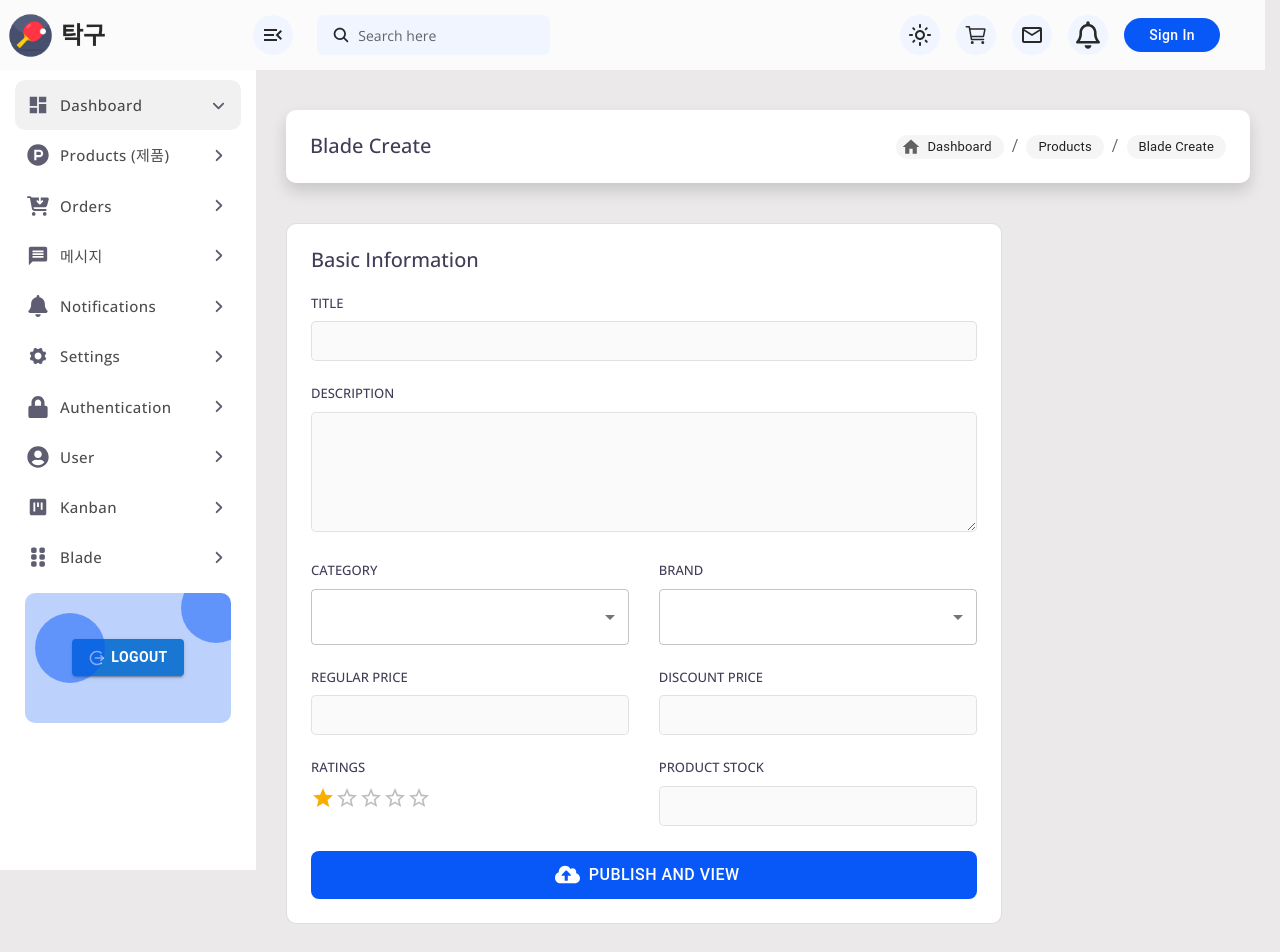
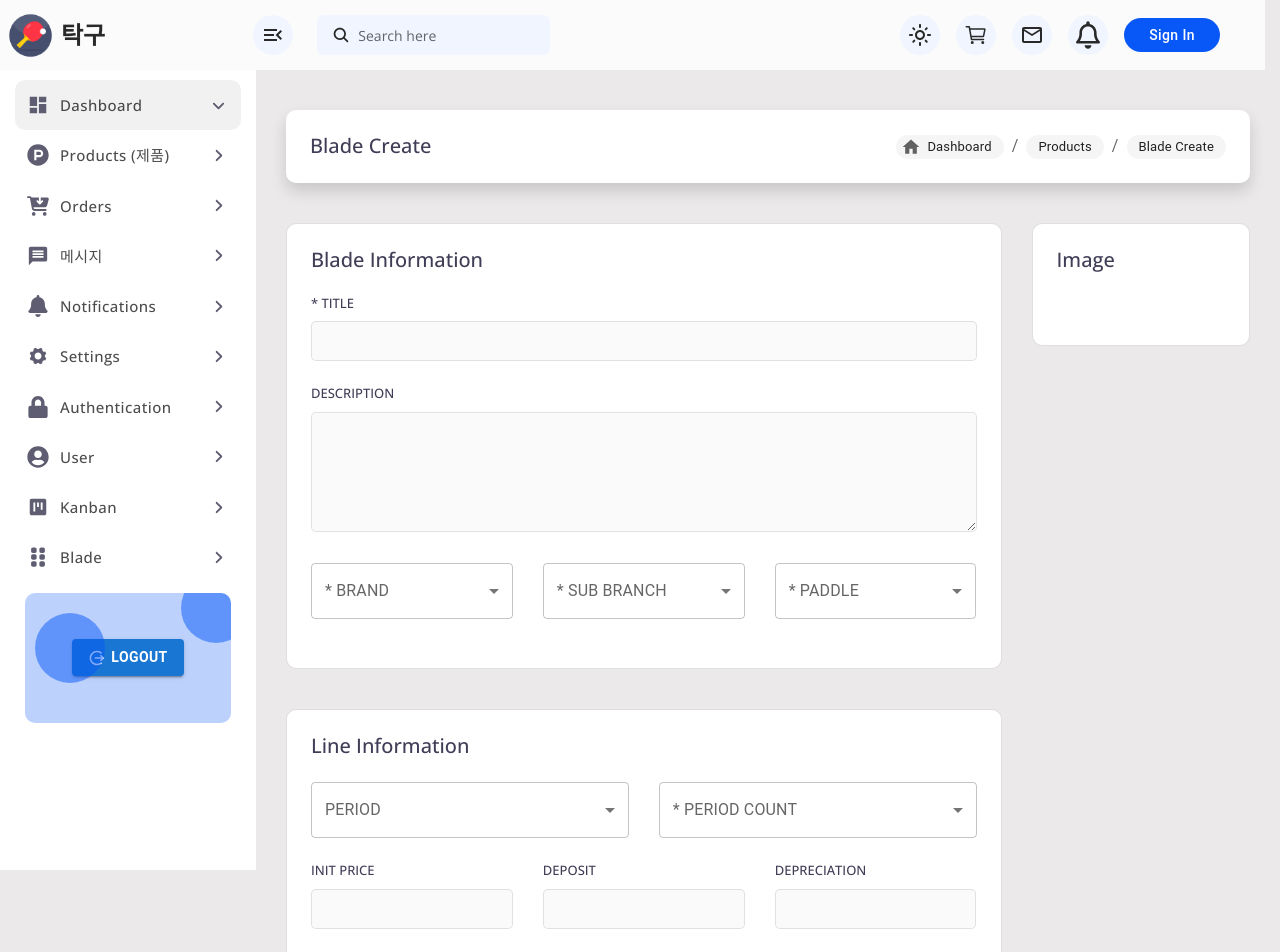
Before and after one commit to KINGDOMNVHAI/bongban-fe, a React (Create React App) app: page /blade-create in a window 1280 px wide. Shown: the top 952 px of the page. Built offline with nearby package versions, Linux system fonts and the light colour scheme.

Commit message:
Design Blade Create

```diff
--- a/src/pages/BladeCreate/index.js
+++ b/src/pages/BladeCreate/index.js
@@ -1,6 +1,6 @@
 import { useState } from "react";
 import { Link } from "react-router-dom";
-import { Box, MenuItem, Select, FormControl, Button, Rating, Breadcrumbs, Chip, emphasize, styled } from "@mui/material/";
+import { emphasize, Box, Breadcrumbs, Button, Chip, FormControl, InputLabel, MenuItem, Select, Rating, styled } from "@mui/material/";
 import { Home, ExpandMore } from "@mui/icons-material";
 
 import { FaCloudUploadAlt } from "react-icons/fa";
@@ -28,11 +28,12 @@ const StyledBreadcrumb = styled(Chip)(({theme}) => {
 
 const BladeCreate = () => {
 
-    const [categoryVal, setCategoryVal] = useState(null);
-    const [ratingsValue, setRatingValue] = useState(1);
+    const [brandVal, setBrandVal] = useState(null);
+    const [subBranchVal, setSubBranchVal] = useState(null);
 
-    const handleChangeCategory = (event) => {
-        setCategoryVal(event.target.value);
+    const handleChangeBrand = (event) => {
+        setBrandVal(event.target.value);
+        // Nếu brand có sub brand, setSubBranchVal
     }
 
     return (
@@ -62,9 +63,9 @@ const BladeCreate = () => {
                     <div className="row">
                         <div className="col-sm-9">
                             <div className="card p-4">
-                                <h5 className="mb-4">Basic Information</h5>
+                                <h5 className="mb-4">Blade Information</h5>
                                 <div className="form-group">
-                                    <h6>TITLE</h6>
+                                    <h6>* TITLE</h6>
                                     <input type="text" />
                                 </div>
                                 <div className="form-group">
@@ -73,43 +74,145 @@ const BladeCreate = () => {
                                 </div>
 
                                 <div className="row">
+                                    <div className="col-md-4">
+                                        <div className="form-group">
+                                            <Box sx={{ minWidth: 120 }}>
+                                                <FormControl fullWidth>
+                                                    <InputLabel id="demo-simple-select-label">* BRAND</InputLabel>
+                                                    <Select
+                                                        labelId="demo-simple-select-label"
+                                                        id="demo-simple-select"
+                                                        value={brandVal}
+                                                        label="BRAND"
+                                                        onChange={handleChangeBrand}
+                                                    >
+                                                        <MenuItem value={'NTK'}>Nittaku</MenuItem>
+                                                        <MenuItem value={'BUT'}>Butterfly</MenuItem>
+                                                        <MenuItem value={'YSK'}>Yasaka</MenuItem>
+                                                    </Select>
+                                                </FormControl>
+                                            </Box>
+                                        </div>
+                                    </div>
+
+                                    <div className="col-md-4">
+                                        <div className="form-group">
+                                            <Box sx={{ minWidth: 120 }}>
+                                                <FormControl fullWidth>
+                                                    <InputLabel id="demo-simple-select-label">* SUB BRANCH</InputLabel>
+                                                    <Select
+                                                        labelId="demo-simple-select-label"
+                                                        id="demo-simple-select"
+                                                        value={subBranchVal}
+                                                        label="SUB BRANCH"
+                                                    >
+                                                        <MenuItem value={'XXX'}>NONE</MenuItem>
+                                                    </Select>
+                                                </FormControl>
+                                            </Box>
+                                        </div>
+                                    </div>
+
+                                    <div className="col-md-4">
+                                        <div className="form-group">
+                                            <Box sx={{ minWidth: 120 }}>
+                                                <FormControl fullWidth>
+                                                    <InputLabel id="demo-simple-select-label">* PADDLE</InputLabel>
+                                                    <Select
+                                                        labelId="demo-simple-select-label"
+                                                        id="demo-simple-select"
+                                                        value={brandVal}
+                                                        label="PADDLE"
+                                                    >
+                                                        <MenuItem value={'FL'}>FL</MenuItem>
+                                                        <MenuItem value={'ST'}>ST</MenuItem>
+                                                    </Select>
+                                                </FormControl>
+                                            </Box>
+                                        </div>
+                                    </div>
+                                </div>
+                            </div>
+                        </div>
+
+                        <div className="col-sm-3">
+                            <div className="card p-4">
+                                <h5 className="mb-4">Image</h5>
+                                <div className="form-group">
+
+                                </div>
+                            </div>
+                        </div>
+                    </div>
+
+                    <div className="row">
+                        <div className="col-sm-9">
+                            <div className="card p-4">
+                                <h5 className="mb-4">Line Information</h5>
+
+                                <div className="row">
                                     <div className="col">
                                         <div className="form-group">
-                                            <h6>CATEGORY</h6>
+                                            <Box sx={{ minWidth: 120 }}>
+                                                <FormControl fullWidth>
+                                                    <InputLabel id="demo-simple-select-label">PERIOD</InputLabel>
                                                     <Select
-                                                value={categoryVal}
-                                                onChange={handleChangeCategory}
-                                                displayEmpty
-                                                inputProps={{ 'aria-label': 'Without label' }}
-                                                className="w-100"
+                                                        labelId="demo-simple-select-label"
+                                                        id="demo-simple-select"
+                                                        value={brandVal}
+                                                        label="PERIOD"
+                                                        onChange={handleChangeBrand}
                                                     >
-                                                <MenuItem value="">
-                                                    <em>None</em>
-                                                </MenuItem>
-                                                <MenuItem value={10}>Ten</MenuItem>
-                                                <MenuItem value={20}>Twenty</MenuItem>
-                                                <MenuItem value={30}>Thirty</MenuItem>
+                                                        <MenuItem value={'2W'}>2 weeks</MenuItem>
+                                                        <MenuItem value={'1M'}>1 month</MenuItem>
+                                                        <MenuItem value={'2M'}>2 months</MenuItem>
                                                     </Select>
+                                                </FormControl>
+                                            </Box>
                                         </div>
                                     </div>
 
                                     <div className="col">
                                         <div className="form-group">
-                                            <h6>BRAND</h6>
+                                            <Box sx={{ minWidth: 120 }}>
+                                                <FormControl fullWidth>
+                                                    <InputLabel id="demo-simple-select-label">* PERIOD COUNT</InputLabel>
                                                     <Select
-                                                value={categoryVal}
-                                                onChange={handleChangeCategory}
-                                                displayEmpty
-                                                inputProps={{ 'aria-label': 'Without label' }}
-                                                className="w-100"
+                                                        labelId="demo-simple-select-label"
+                                                        id="demo-simple-select"
+                                                        value={brandVal}
+                                                        label="* PERIOD COUNT"
+                                                        onChange={handleChangeBrand}
                                                     >
-                                                <MenuItem value="">
-                                                    <em>None</em>
-                                                </MenuItem>
-                                                <MenuItem value={10}>Ten</MenuItem>
-                                                <MenuItem value={20}>Twenty</MenuItem>
-                                                <MenuItem value={30}>Thirty</MenuItem>
+                                                        <MenuItem value={1}>1</MenuItem>
+                                                        <MenuItem value={2}>2</MenuItem>
+                                                        <MenuItem value={3}>3</MenuItem>
                                                     </Select>
+                                                </FormControl>
+                                            </Box>
+                                        </div>
+                                    </div>
+                                </div>
+
+                                <div className="row">
+                                    <div className="col-md-4">
+                                        <div className="form-group">
+                                            <h6>INIT PRICE</h6>
+                                            <input type="number"/>
+                                        </div>
+                                    </div>
+
+                                    <div className="col-md-4">
+                                        <div className="form-group">
+                                            <h6>DEPOSIT</h6>
+                                            <input type="number"/>
+                                        </div>
+                                    </div>
+
+                                    <div className="col-md-4">
+                                        <div className="form-group">
+                                            <h6>DEPRECIATION</h6>
+                                            <input type="number"/>
                                         </div>
                                     </div>
                                 </div>
@@ -117,37 +220,15 @@ const BladeCreate = () => {
                                 <div className="row">
                                     <div className="col">
                                         <div className="form-group">
-                                            <h6>REGULAR PRICE</h6>
-                                            <input type="text"/>
+                                            <h6>FEE</h6>
+                                            <input type="number"/>
                                         </div>
                                     </div>
 
                                     <div className="col">
                                         <div className="form-group">
-                                            <h6>DISCOUNT PRICE</h6>
-                                            <input type="text"/>
-                                        </div>
-                                    </div>
-                                </div>
-
-                                <div className="row">
-                                    <div className="col">
-                                        <div className="form-group">
-                                            <h6>RATINGS</h6>
-                                            <Rating
-                                                name="simple-controlled"
-                                                value={ratingsValue}
-                                                onChange={(event, newValue) => {
-                                                    setRatingValue(newValue)
-                                                }}
-                                            />
-                                        </div>
-                                    </div>
-
-                                    <div className="col">
-                                        <div className="form-group">
-                                            <h6>PRODUCT STOCK</h6>
-                                            <input type="text"/>
+                                            <h6>END PRICE</h6>
+                                            <input type="number"/>
                                         </div>
                                     </div>
                                 </div>
```
Lines whose indentation alone changed are shown as unchanged.
